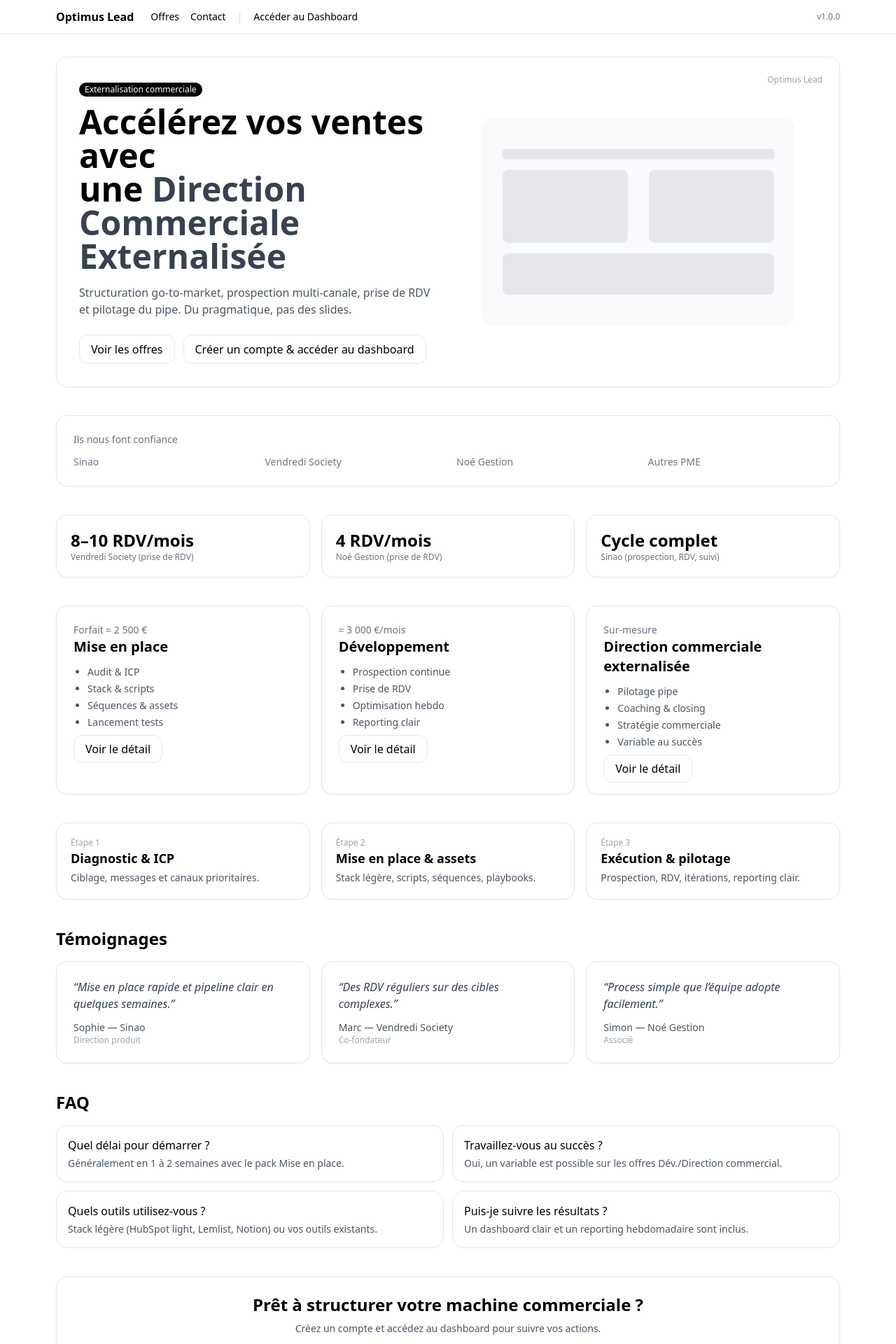
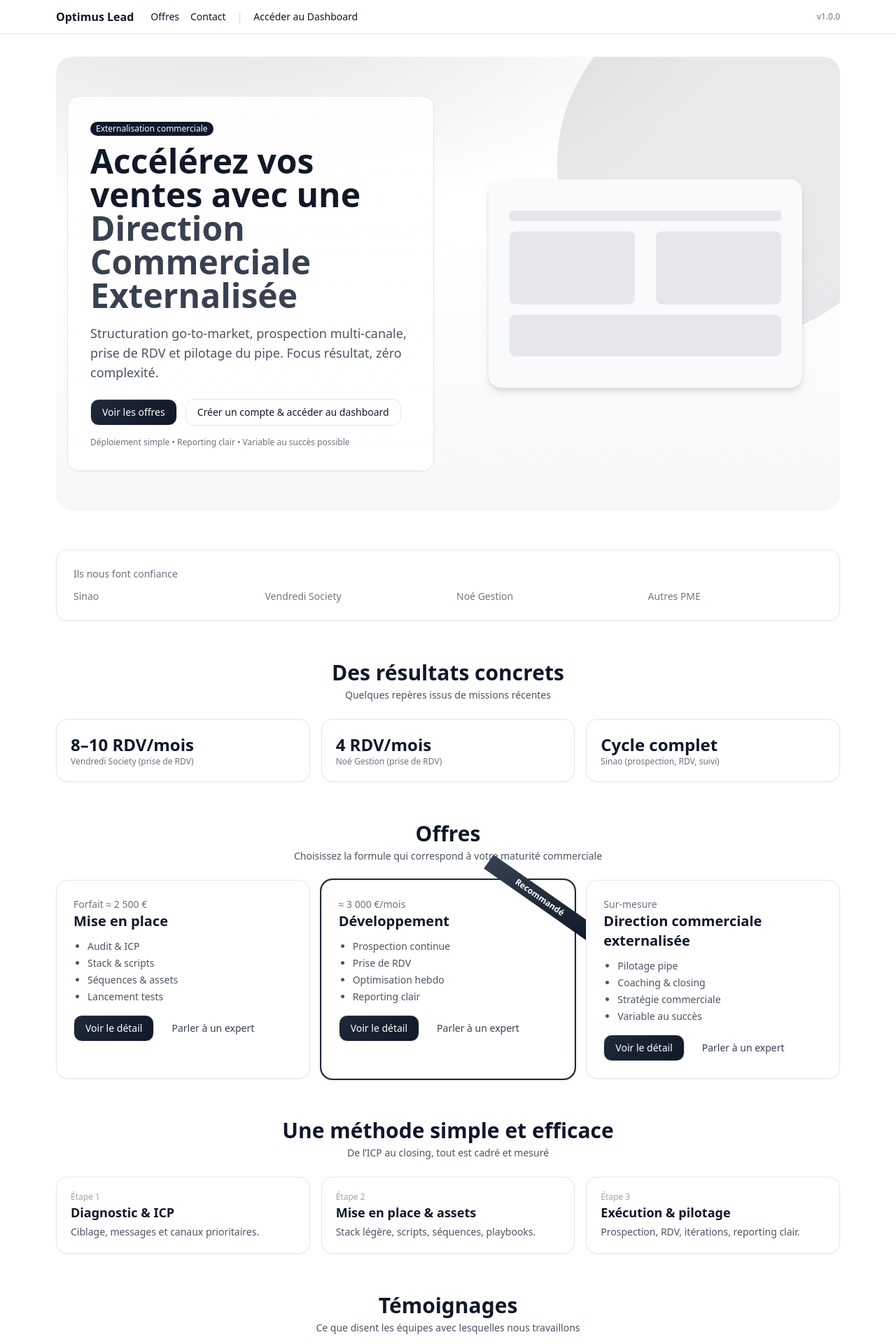
Before and after one commit to guillaumeoptimus/V1_1, a Next.js app: page / in a window 1280 px wide. Shown: the top 1920 px of the page at 70% size. Built offline with nearby package versions, Linux system fonts and the light colour scheme.

Commit message:
Add files via upload

```diff
--- a/app/globals.css
+++ b/app/globals.css
@@ -2,7 +2,54 @@
 @tailwind components;
 @tailwind utilities;
 
-html, body { height: 100%; background: #ffffff; }
-.card { @apply rounded-2xl border bg-white shadow-sm; }
-.btn { @apply px-4 py-2 border rounded-xl; }
-.pro-badge { @apply inline-flex items-center px-2 py-0.5 text-xs rounded-full bg-black text-white; }
+/* ---- Theme tokens (keeps your current color feel, adds subtle accent) ---- */
+:root {
+  --ol-bg: #0a0a0a;         /* dark hero bg */
+  --ol-card: #ffffff;
+  --ol-muted: #f6f7f9;      /* light section bg */
+  --ol-text: #0f172a;       /* slate-900 */
+  --ol-sub: #475569;        /* slate-600 */
+  --ol-border: #e5e7eb;     /* gray-200 */
+  --ol-accent: #111827;     /* near-black accent (as agreed color vibe) */
+  --ol-accent-500: #111827;
+  --ol-accent-400: #1f2937;
+  --ol-accent-300: #374151;
+  --ol-gradient-1: #0b0f1a; /* subtle gradient stops */
+  --ol-gradient-2: #111827;
+}
+
+html, body { height: 100%; background: #ffffff; color: var(--ol-text); }
+
+/* Cards & surfaces */
+.card { @apply rounded-2xl border bg-white shadow-sm border-gray-200; }
+.surface-muted { background: var(--ol-muted); }
+
+/* Buttons */
+.btn { @apply inline-flex items-center justify-center px-4 py-2 rounded-xl text-sm transition-all border border-gray-200 bg-white hover:shadow-md; }
+.btn-primary { @apply text-white; background: linear-gradient(135deg, var(--ol-accent-400), var(--ol-accent)); }
+.btn-primary:hover { filter: brightness(1.05); }
+.btn-ghost { @apply border-transparent text-gray-700 hover:bg-gray-100; }
+
+/* Badges */
+.badge { @apply inline-flex items-center px-2 py-0.5 rounded-full text-xs; background: #0f172a; color: #fff; }
+
+/* Ribbons */
+.ribbon {
+  position: absolute; top: 12px; right: -40px; transform: rotate(35deg);
+  @apply text-xs font-semibold px-12 py-1 text-white;
+  background: linear-gradient(135deg, var(--ol-accent-300), var(--ol-accent));
+}
+
+/* Fancy hero */
+.hero {
+  background: radial-gradient(1200px 500px at 20% -10%, rgba(17,24,39,0.12), transparent 60%),
+              linear-gradient(180deg, #fff 0%, #fff 40%, var(--ol-muted) 100%);
+}
+.hero-card {
+  background: linear-gradient(180deg, rgba(255,255,255,0.85), rgba(255,255,255,0.98));
+  backdrop-filter: blur(6px);
+}
+
+/* Section header */
+.section-title { @apply text-2xl md:text-3xl font-semibold; }
+.section-sub { @apply text-sm text-gray-600 mt-1; }
--- a/app/page.jsx
+++ b/app/page.jsx
@@ -6,17 +6,33 @@ import Process from "@/components/marketing/Process";
 import Testimonials from "@/components/marketing/Testimonials";
 import FAQ from "@/components/marketing/FAQ";
 import CTA from "@/components/marketing/CTA";
+import SectionHeader from "@/components/ui/SectionHeader";
 
 export default function SiteLanding(){
   return (
-    <div className="space-y-10">
+    <div className="space-y-14">
       <Hero />
       <Logos />
-      <Proof />
-      <OffersGrid />
-      <Process />
-      <Testimonials />
-      <FAQ />
+      <div className="space-y-6">
+        <SectionHeader title="Des résultats concrets" sub="Quelques repères issus de missions récentes" />
+        <Proof />
+      </div>
+      <div className="space-y-6">
+        <SectionHeader title="Offres" sub="Choisissez la formule qui correspond à votre maturité commerciale" />
+        <OffersGrid />
+      </div>
+      <div className="space-y-6">
+        <SectionHeader title="Une méthode simple et efficace" sub="De l’ICP au closing, tout est cadré et mesuré" />
+        <Process />
+      </div>
+      <div className="space-y-6">
+        <SectionHeader title="Témoignages" sub="Ce que disent les équipes avec lesquelles nous travaillons" />
+        <Testimonials />
+      </div>
+      <div className="space-y-6">
+        <SectionHeader title="Questions fréquentes" sub="Transparence sur le rythme, le ROI et l’outillage" />
+        <FAQ />
+      </div>
       <CTA />
     </div>
   );
--- a/components/marketing/FAQ.jsx
+++ b/components/marketing/FAQ.jsx
@@ -1,21 +1,26 @@
-function Q({q,a}){
+"use client";
+import React from "react";
+
+function Item({q, a}){
+  const [open,setOpen] = React.useState(false);
   return (
     <div className="rounded-2xl border p-4 bg-white">
-      <div className="font-medium">{q}</div>
-      <p className="text-sm text-gray-600 mt-1">{a}</p>
+      <button onClick={()=>setOpen(!open)} className="w-full flex items-center justify-between text-left">
+        <span className="font-medium">{q}</span>
+        <span className="text-xs px-2 py-0.5 rounded-full border">{open ? "−" : "+"}</span>
+      </button>
+      {open ? <p className="text-sm text-gray-600 mt-2">{a}</p> : null}
     </div>
   );
 }
+
 export default function FAQ(){
   return (
-    <section className="space-y-4">
-      <div className="text-2xl font-semibold">FAQ</div>
-      <div className="grid md:grid-cols-2 gap-3">
-        <Q q="Quel délai pour démarrer ?" a="Généralement en 1 à 2 semaines avec le pack Mise en place."/>
-        <Q q="Travaillez-vous au succès ?" a="Oui, un variable est possible sur les offres Dév./Direction commercial."/>
-        <Q q="Quels outils utilisez-vous ?" a="Stack légère (HubSpot light, Lemlist, Notion) ou vos outils existants."/>
-        <Q q="Puis-je suivre les résultats ?" a="Un dashboard clair et un reporting hebdomadaire sont inclus."/>
-      </div>
+    <section className="grid md:grid-cols-2 gap-3">
+      <Item q="Quel délai pour démarrer ?" a="Généralement en 1 à 2 semaines avec le pack Mise en place."/>
+      <Item q="Travaillez-vous au succès ?" a="Oui, un variable est possible sur les offres Dév./Direction commercial."/>
+      <Item q="Quels outils utilisez-vous ?" a="Stack légère (HubSpot light, Lemlist, Notion) ou vos outils existants."/>
+      <Item q="Puis-je suivre les résultats ?" a="Un dashboard clair et un reporting hebdomadaire sont inclus."/>
     </section>
   );
 }
--- a/components/marketing/Hero.jsx
+++ b/components/marketing/Hero.jsx
@@ -1,26 +1,36 @@
 import Link from "next/link";
+
 export default function Hero(){
   return (
-    <section className="card p-8 relative overflow-hidden">
-      <div className="grid md:grid-cols-2 gap-8 items-center">
-        <div>
-          <div className="pro-badge mb-3">Externalisation commerciale</div>
-          <h1 className="text-3xl md:text-5xl font-semibold leading-tight">
-            Accélérez vos ventes avec<br/>une <span className="text-gray-700">Direction Commerciale Externalisée</span>
+    <section className="hero relative overflow-hidden rounded-3xl">
+      <div className="absolute inset-0 pointer-events-none">
+        <svg className="absolute -top-24 -right-24 w-[500px] h-[500px] opacity-10" viewBox="0 0 100 100" fill="none">
+          <defs><linearGradient id="g" x1="0" y1="0" x2="1" y2="1">
+            <stop offset="0%" stopColor="#111827"/><stop offset="100%" stopColor="#374151"/>
+          </linearGradient></defs>
+          <circle cx="50" cy="50" r="50" fill="url(#g)"/>
+        </svg>
+      </div>
+      <div className="max-w-6xl mx-auto px-4 py-14 grid md:grid-cols-2 gap-10 items-center">
+        <div className="hero-card card p-8">
+          <div className="badge mb-3">Externalisation commerciale</div>
+          <h1 className="text-4xl md:text-5xl font-semibold leading-tight text-gray-900">
+            Accélérez vos ventes avec une <span className="text-gray-700">Direction Commerciale Externalisée</span>
           </h1>
-          <p className="mt-4 text-gray-600">
-            Structuration go-to-market, prospection multi-canale, prise de RDV et pilotage du pipe. Du pragmatique, pas des slides.
+          <p className="mt-4 text-gray-600 text-lg">
+            Structuration go-to-market, prospection multi-canale, prise de RDV et pilotage du pipe.
+            Focus résultat, <span className="font-medium">zéro complexité</span>.
           </p>
-          <div className="mt-6 flex gap-3">
-            <Link href="/offres" className="btn">Voir les offres</Link>
+          <div className="mt-6 flex flex-wrap gap-3">
+            <Link href="/offres" className="btn btn-primary">Voir les offres</Link>
             <Link href="/app-connexion" className="btn">Créer un compte & accéder au dashboard</Link>
           </div>
+          <div className="mt-4 text-xs text-gray-500">Déploiement simple • Reporting clair • Variable au succès possible</div>
         </div>
         <div className="justify-self-center">
-          <img src="/site-illustration.svg" alt="Optimus Lead" className="w-full max-w-md"/>
+          <img src="/site-illustration.svg" alt="Optimus Lead" className="w-full max-w-md drop-shadow-lg"/>
         </div>
       </div>
-      <div className="absolute right-6 top-6 text-xs text-gray-400">Optimus Lead</div>
     </section>
   );
 }
--- a/components/marketing/OffersGrid.jsx
+++ b/components/marketing/OffersGrid.jsx
@@ -1,23 +1,27 @@
 import Link from "next/link";
-function Offer({ title, price, bullets, slug }){
+
+function Offer({ title, price, bullets, slug, featured }){
   return (
-    <div className="card p-6 flex flex-col">
+    <div className={"relative card p-6 flex flex-col transition-all hover:shadow-lg hover:-translate-y-0.5 " + (featured ? "ring-2 ring-gray-800" : "")}>
+      {featured ? <div className="ribbon">Recommandé</div> : null}
       <div className="text-sm text-gray-500">{price}</div>
       <div className="text-xl font-semibold">{title}</div>
       <ul className="mt-3 text-sm text-gray-600 list-disc pl-5 space-y-1">
         {bullets.map((b,i)=>(<li key={i}>{b}</li>))}
       </ul>
-      <div className="mt-4">
-        <Link href={`/offres/${slug}`} className="btn">Voir le détail</Link>
+      <div className="mt-4 flex gap-2">
+        <Link href={`/offres/${slug}`} className="btn btn-primary">Voir le détail</Link>
+        <Link href="/contact" className="btn btn-ghost">Parler à un expert</Link>
       </div>
     </div>
   );
 }
+
 export default function OffersGrid(){
   return (
     <section className="grid md:grid-cols-3 gap-4">
       <Offer title="Mise en place" price="Forfait ≈ 2 500 €" slug="mise-en-place" bullets={["Audit & ICP","Stack & scripts","Séquences & assets","Lancement tests"]}/>
-      <Offer title="Développement" price="≈ 3 000 €/mois" slug="developpement" bullets={["Prospection continue","Prise de RDV","Optimisation hebdo","Reporting clair"]}/>
+      <Offer title="Développement" price="≈ 3 000 €/mois" slug="developpement" bullets={["Prospection continue","Prise de RDV","Optimisation hebdo","Reporting clair"]} featured/>
       <Offer title="Direction commerciale externalisée" price="Sur-mesure" slug="direction-commerciale-externalisee" bullets={["Pilotage pipe","Coaching & closing","Stratégie commerciale","Variable au succès"]}/>
     </section>
   );
--- a/components/marketing/Testimonials.jsx
+++ b/components/marketing/Testimonials.jsx
@@ -1,16 +1,18 @@
 function T({quote, author, role}){
   return (
-    <div className="card p-6">
-      <p className="italic text-gray-700">“{quote}”</p>
-      <div className="mt-3 text-sm text-gray-600 font-medium">{author}</div>
-      <div className="text-xs text-gray-400">{role}</div>
+    <div className="card p-6 relative overflow-hidden">
+      <svg className="absolute -top-6 -left-6 w-20 h-20 opacity-10" viewBox="0 0 24 24" fill="none">
+        <path d="M7 7h4v10H5V9a2 2 0 0 1 2-2zm10 0h4v10h-6V9a2 2 0 0 1 2-2z" fill="#111827"/>
+      </svg>
+      <p className="italic text-gray-800">“{quote}”</p>
+      <div className="mt-3 text-sm text-gray-700 font-medium">{author}</div>
+      <div className="text-xs text-gray-500">{role}</div>
     </div>
   );
 }
 export default function Testimonials(){
   return (
     <section className="space-y-4">
-      <div className="text-2xl font-semibold">Témoignages</div>
       <div className="grid md:grid-cols-3 gap-4">
         <T quote="Mise en place rapide et pipeline clair en quelques semaines." author="Sophie — Sinao" role="Direction produit"/>
         <T quote="Des RDV réguliers sur des cibles complexes." author="Marc — Vendredi Society" role="Co-fondateur"/>
--- /dev/null
+++ b/components/ui/SectionHeader.jsx
@@ -0,0 +1,8 @@
+export default function SectionHeader({title, sub}){
+  return (
+    <div className="text-center max-w-2xl mx-auto mb-2">
+      <h2 className="section-title">{title}</h2>
+      {sub ? <p className="section-sub">{sub}</p> : null}
+    </div>
+  );
+}
```
